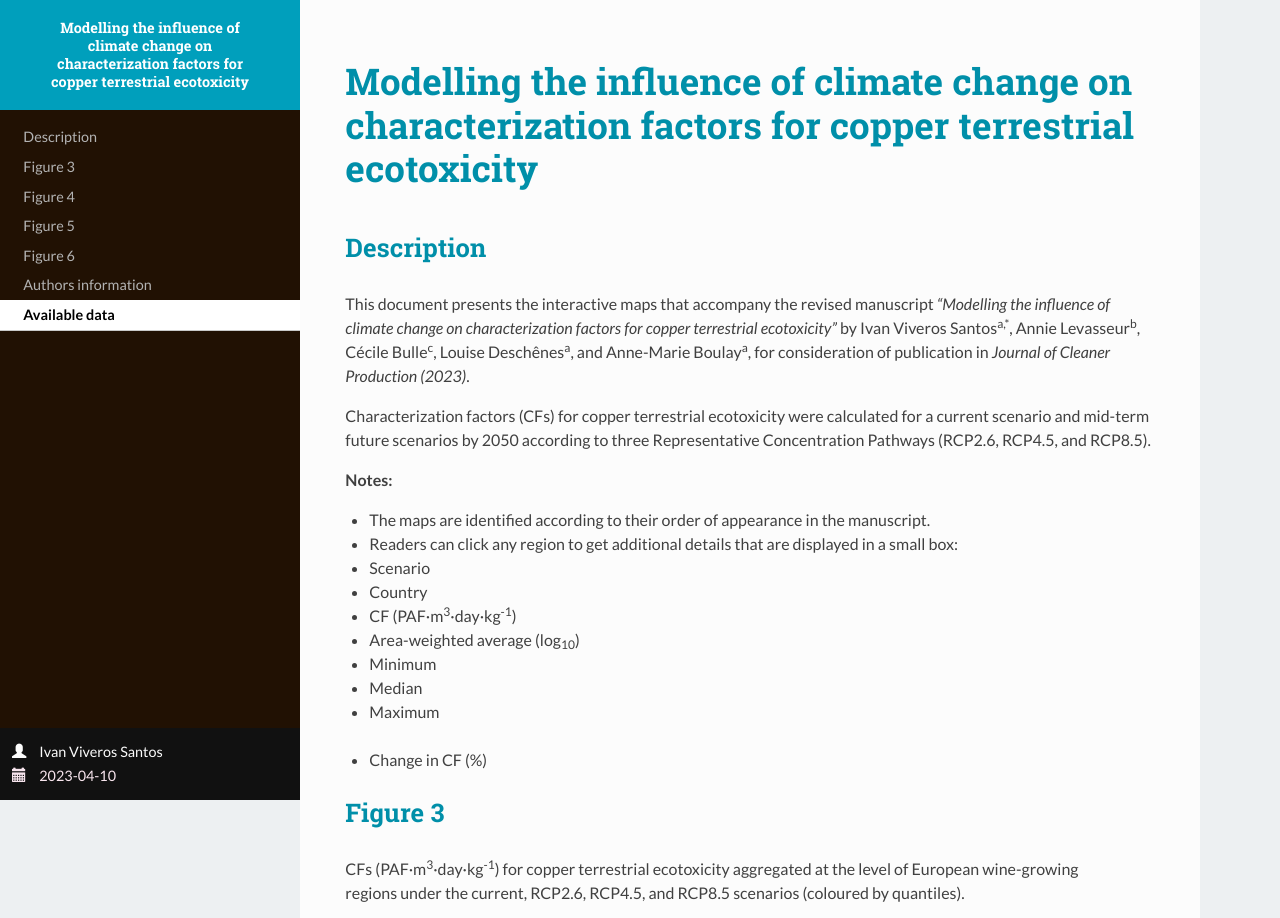
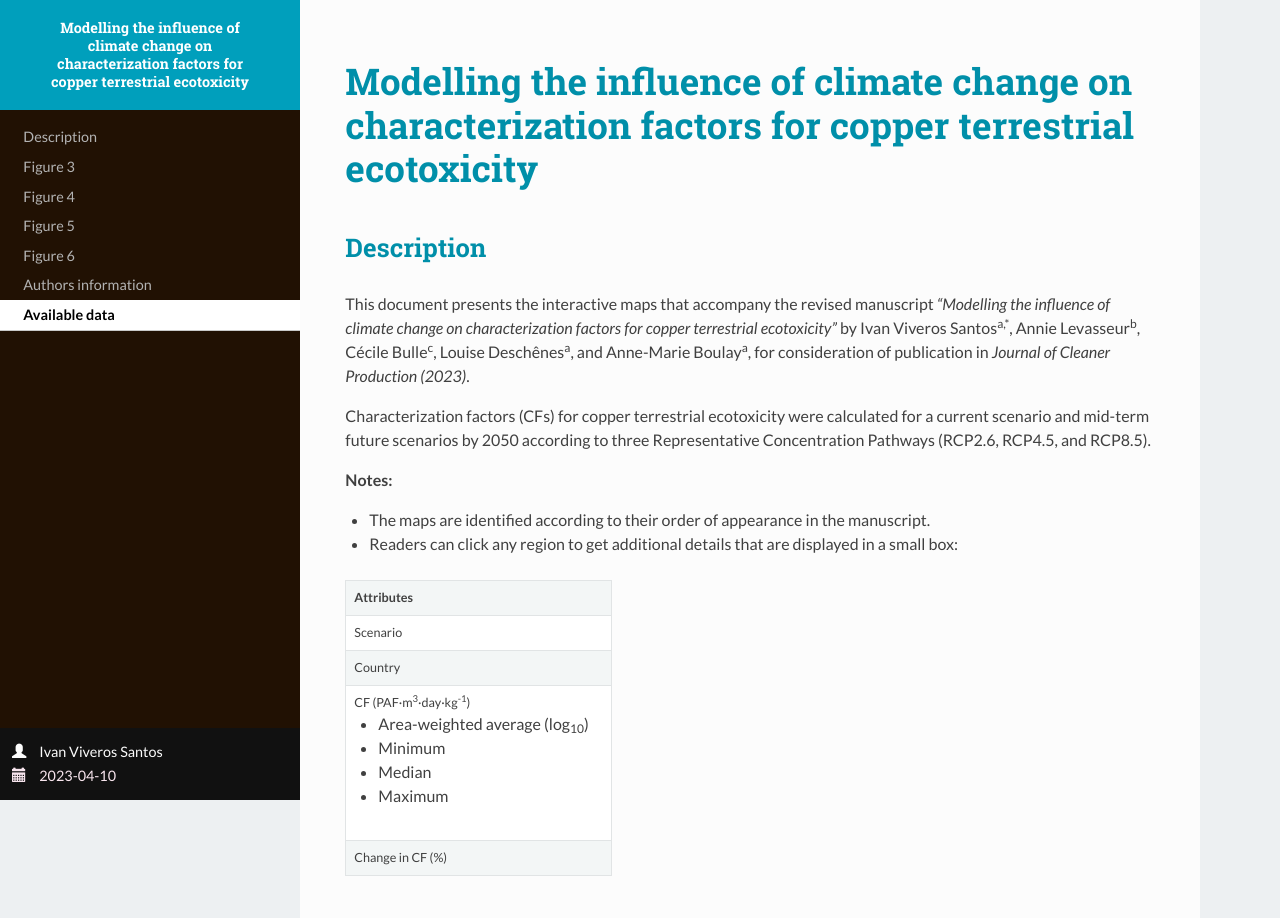
Before and after one commit to iviveros/viveros-santos_et_al_2023_jclp, a plain HTML site: page docs/index.html in a window 1280 px wide. Shown: the top 918 px of the page. Drawn offline with nearby package versions, Linux system fonts and the light colour scheme; some packages are replaced by stand-ins of ours.

Commit message:
Replace nested list with a table

```diff
--- a/docs/index.html
+++ b/docs/index.html
@@ -169,19 +169,31 @@ RCP4.5, and RCP8.5).</p>
 the manuscript.</p></li>
 <li><p>Readers can click any region to get additional details that are
 displayed in a small box:</p></li>
-<ul>
-<li>Scenario</li>
-<li>Country</li>
-<li>CF (PAF·m<sup>3</sup>·day·kg<sup>-1</sup>)</li>
-<ul>
-<li>Area-weighted average (log<sub>10</sub>)</li>
-<li>Minimum</li>
-<li>Median</li>
-<li>Maximum</li>
 </ul>
-<li>Change in CF (%)</li>
-</ul>
-</ul>
+        <table style="width:33%">
+            <tr>
+                <th>Attributes</th>
+            </tr>
+            <tr>
+                <td>Scenario</td>
+            </tr>
+            <tr>
+                <td>Country</td>
+            </tr>
+            <tr>
+                <td>CF (PAF·m<sup>3</sup>·day·kg<sup>-1</sup>)
+                    <ul>
+                        <li>Area-weighted average (log<sub>10</sub>)</li>
+                        <li>Minimum</li>
+                        <li>Median</li>
+                        <li>Maximum</li>
+                    </ul>
+                </td>
+            </tr>
+            <tr>
+                <td>Change in CF (%)</td>
+            </tr>
+        </table>
 </div>
 <div id="figure-3" class="section level2">
 <h2>Figure 3</h2>
```
